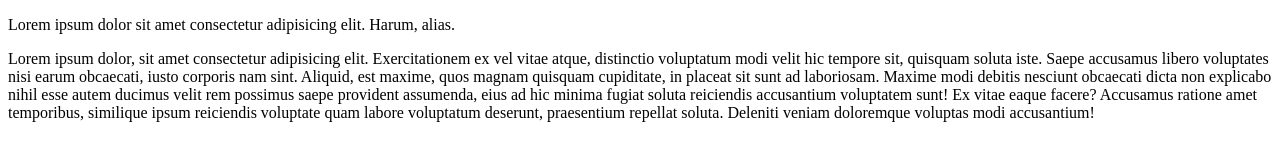
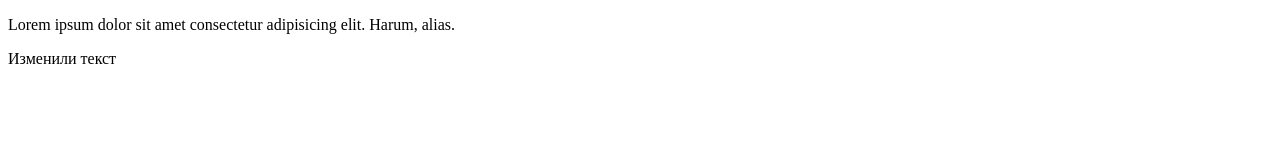
Before and after one commit to Maxi-hub/GIT.deep, a plain HTML site: page HW1/index.html in a window 1280 px wide. Drawn offline with Linux system fonts and the light colour scheme.

Commit message:
Changed second paragraph into index.html

```diff
--- a/HW1/index.html
+++ b/HW1/index.html
@@ -8,7 +8,7 @@
 <body>
     <p>Lorem ipsum dolor sit amet consectetur adipisicing elit. Harum, alias.</p>
     <div>
-        <p>Lorem ipsum dolor, sit amet consectetur adipisicing elit. Exercitationem ex vel vitae atque, distinctio voluptatum modi velit hic tempore sit, quisquam soluta iste. Saepe accusamus libero voluptates nisi earum obcaecati, iusto corporis nam sint. Aliquid, est maxime, quos magnam quisquam cupiditate, in placeat sit sunt ad laboriosam. Maxime modi debitis nesciunt obcaecati dicta non explicabo nihil esse autem ducimus velit rem possimus saepe provident assumenda, eius ad hic minima fugiat soluta reiciendis accusantium voluptatem sunt! Ex vitae eaque facere? Accusamus ratione amet temporibus, similique ipsum reiciendis voluptate quam labore voluptatum deserunt, praesentium repellat soluta. Deleniti veniam doloremque voluptas modi accusantium!</p>
+        <p>Изменили текст</p>
     </div>
 </body>
 </html>
```
Also changed, not shown: 2 other files.
